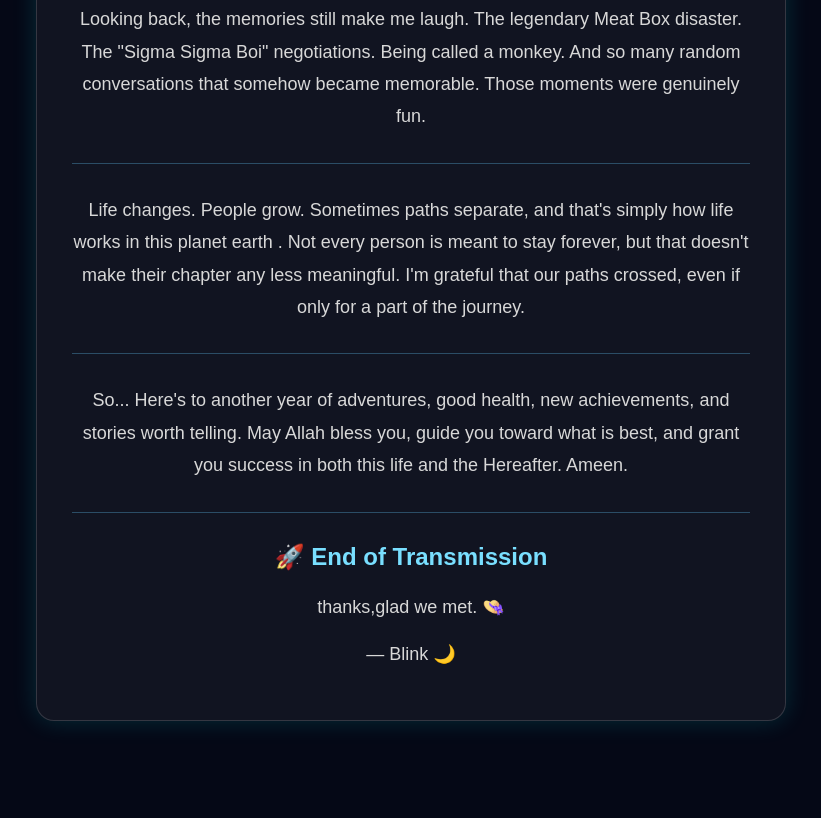
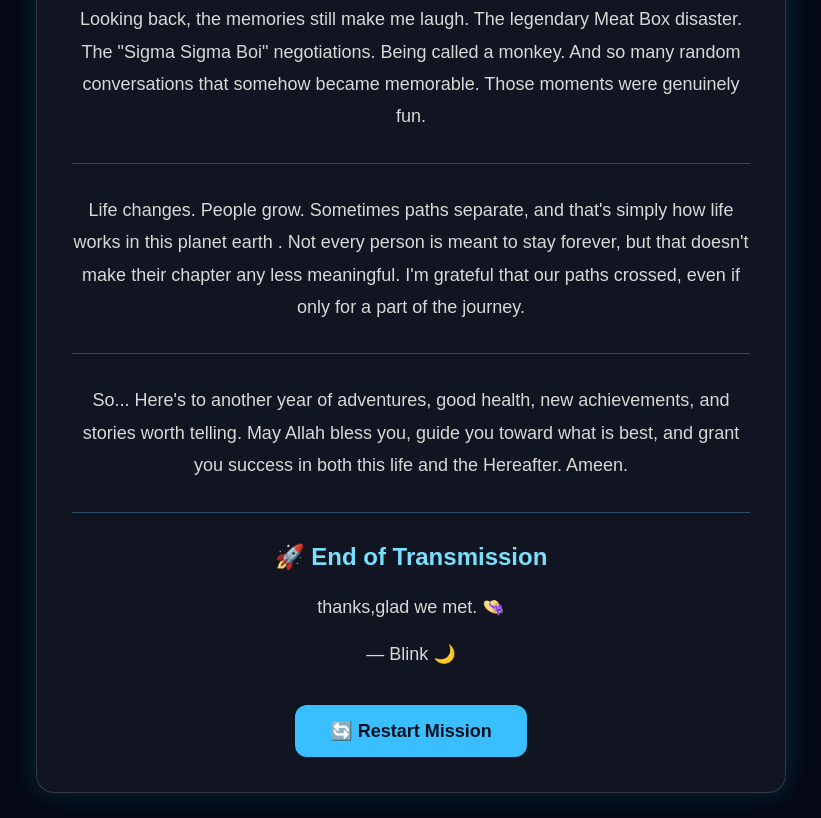
Before and after one commit to nowii7/Wishes, a plain HTML site: page final.html in a window 1280 px wide. Shown: the part 797-1615 px from the top of the page, without its empty margins (229-1050 px from the left). Before the commit the page ends 1543 px from the top, so only its background shows below. Drawn offline with Linux system fonts and the light colour scheme.

Commit message:
Update final.html

```diff
--- a/final.html
+++ b/final.html
@@ -161,6 +161,10 @@ thanks,glad we met. 👒
 
 </p>
 
+<a href="index.html">
+<button>🔄 Restart Mission</button>
+</a>
+
 </div>
 
 </body>
```
